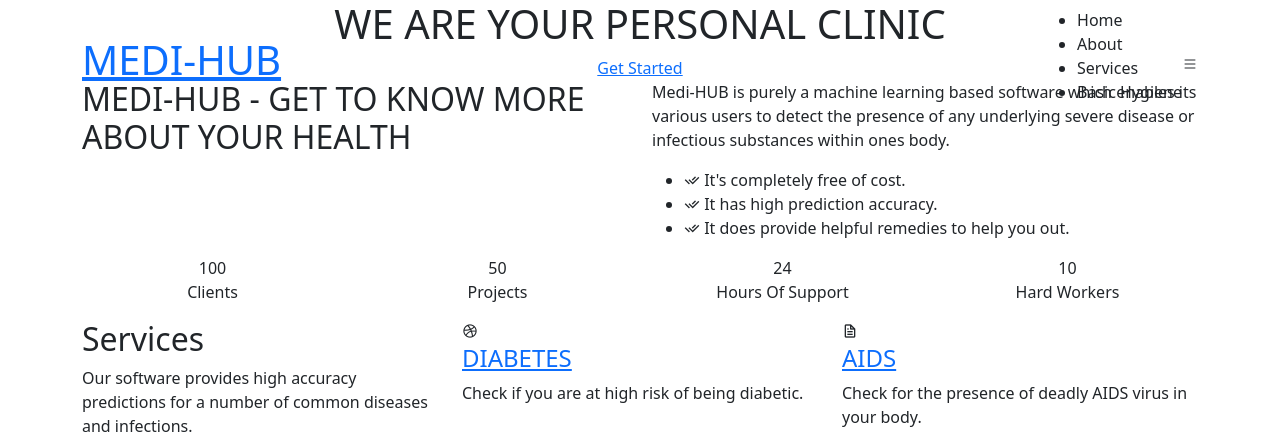
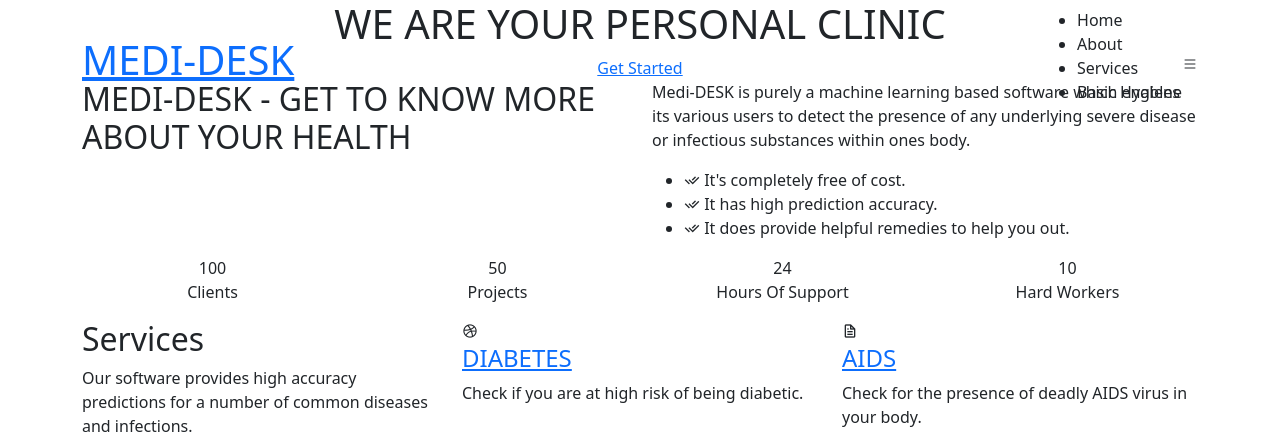
Before and after one commit to Hritik422/HACKCBS, a Flask app: template Impact/Impact/template/index1.html in a window 1280 px wide. Shown: the top 436 px of the page. Run offline with Flask 2, Linux system fonts and the light colour scheme; the template is opened without the code that fills it, so the values that code supplies are empty; parts of the project's set-up code (start-up, migrations or seed data) failed here and were passed over; some libraries are stand-ins or nearby versions.

Commit message:
project completed

```diff
--- a/Impact/Impact/template/index.html
+++ b/Impact/Impact/template/index.html
@@ -60,7 +60,7 @@
       <a href="index.html" class="logo d-flex align-items-center">
         <!-- Uncomment the line below if you also wish to use an image logo -->
         <!-- <img src="assets/img/logo.png" alt=""> -->
-        <h1><B>MEDI-HUB</B><span>.</span></h1>
+        <h1><B>MEDI-DESK</B><span>.</span></h1>
       </a>
       <nav id="navbar" class="navbar">
         <ul>
@@ -85,7 +85,7 @@
       <div class="row gy-5" data-aos="fade-in">
         <div class="col-lg-6 order-2 order-lg-1 d-flex flex-column justify-content-center text-center text-lg-start">
           <h2>Welcome to <span>MEDI-HUB</span></h2>
-          <p>MEDI-HUB IS A MULTI FUNCTIONAL WEB-APP WHICH SERVES VARIOUS SERVICES TO ITS USERS.</p>
+          <p>MEDI-DESK IS A MULTI FUNCTIONAL WEB-APP WHICH SERVES VARIOUS SERVICES TO ITS USERS.</p>
           <div class="d-flex justify-content-center justify-content-lg-start">
             <!--<a href="https://www.youtube.com/watch?v=LXb3EKWsInQ" class="glightbox btn-watch-video d-flex align-items-center"><i class="bi bi-play-circle"></i><span>Watch Video</span></a>
             --> </div>
--- a/Impact/Impact/template/index1.html
+++ b/Impact/Impact/template/index1.html
@@ -5,7 +5,7 @@
   <meta charset="utf-8">
   <meta content="width=device-width, initial-scale=1.0" name="viewport">
 
-  <title>Medicare</title>
+  <title>Medi-DESK</title>
   <meta content="" name="description">
   <meta content="" name="keywords">
 
@@ -37,7 +37,7 @@
     <div class="container">
       <div class="header-container d-flex align-items-center justify-content-between">
         <div class="logo">
-          <h1 class="text-light"><a href="index.html"><span>MEDI-HUB</span></a></h1>
+          <h1 class="text-light"><a href="index.html"><span>MEDI-DESK</span></a></h1>
           <!-- Uncomment below if you prefer to use an image logo -->
           <!-- <a href="index.html"><img src="assets/img/logo.png" alt="" class="img-fluid"></a>-->
         </div>
@@ -74,11 +74,11 @@
 
         <div class="row content">
           <div class="col-lg-6" data-aos="fade-right" data-aos-delay="100">
-            <h2>MEDI-HUB - GET TO KNOW MORE ABOUT YOUR HEALTH</h2>
+            <h2>MEDI-DESK - GET TO KNOW MORE ABOUT YOUR HEALTH</h2>
           </div>
           <div class="col-lg-6 pt-4 pt-lg-0" data-aos="fade-left" data-aos-delay="200">
             <p>
-             Medi-HUB is purely a machine learning based software which enables its various users to detect the presence of any underlying severe
+             Medi-DESK is purely a machine learning based software which enables its various users to detect the presence of any underlying severe
              disease or infectious substances within ones body.
             </p>
             <ul>
```
